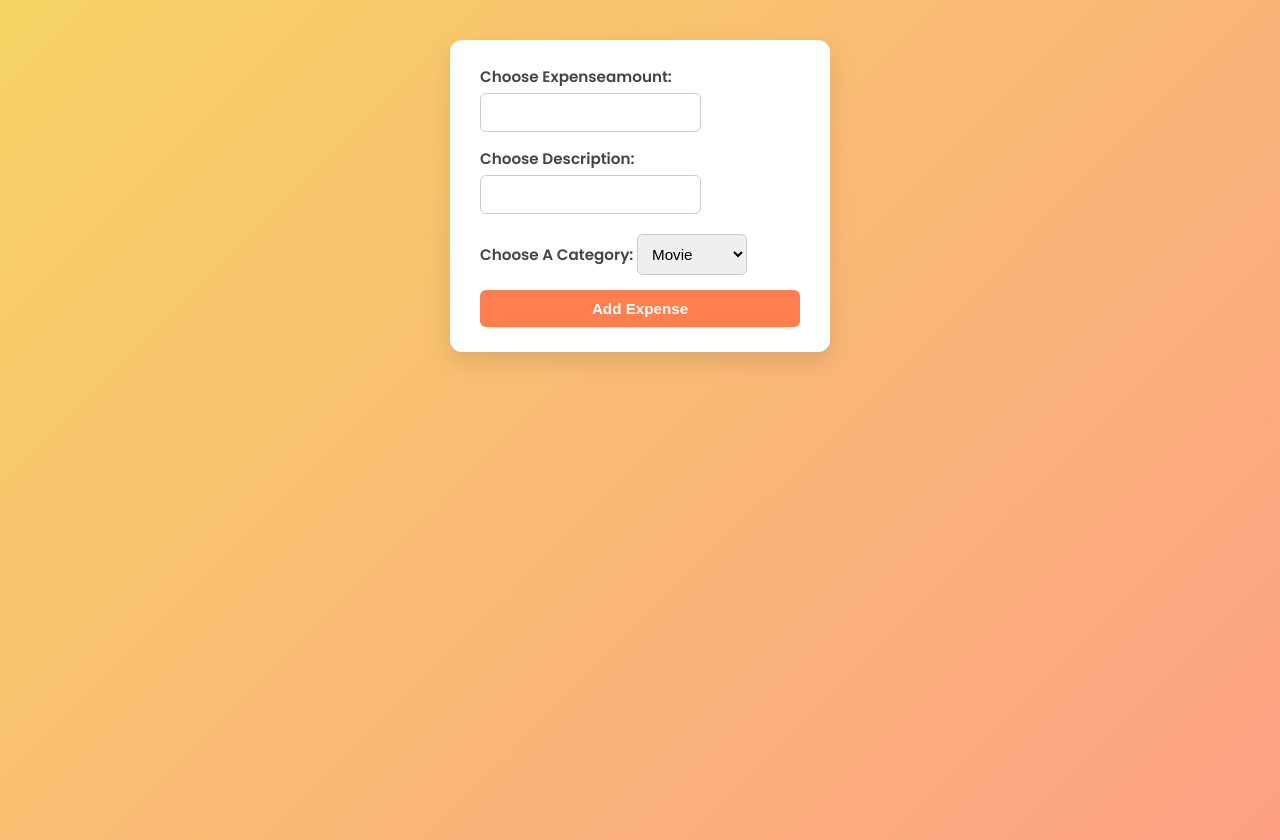
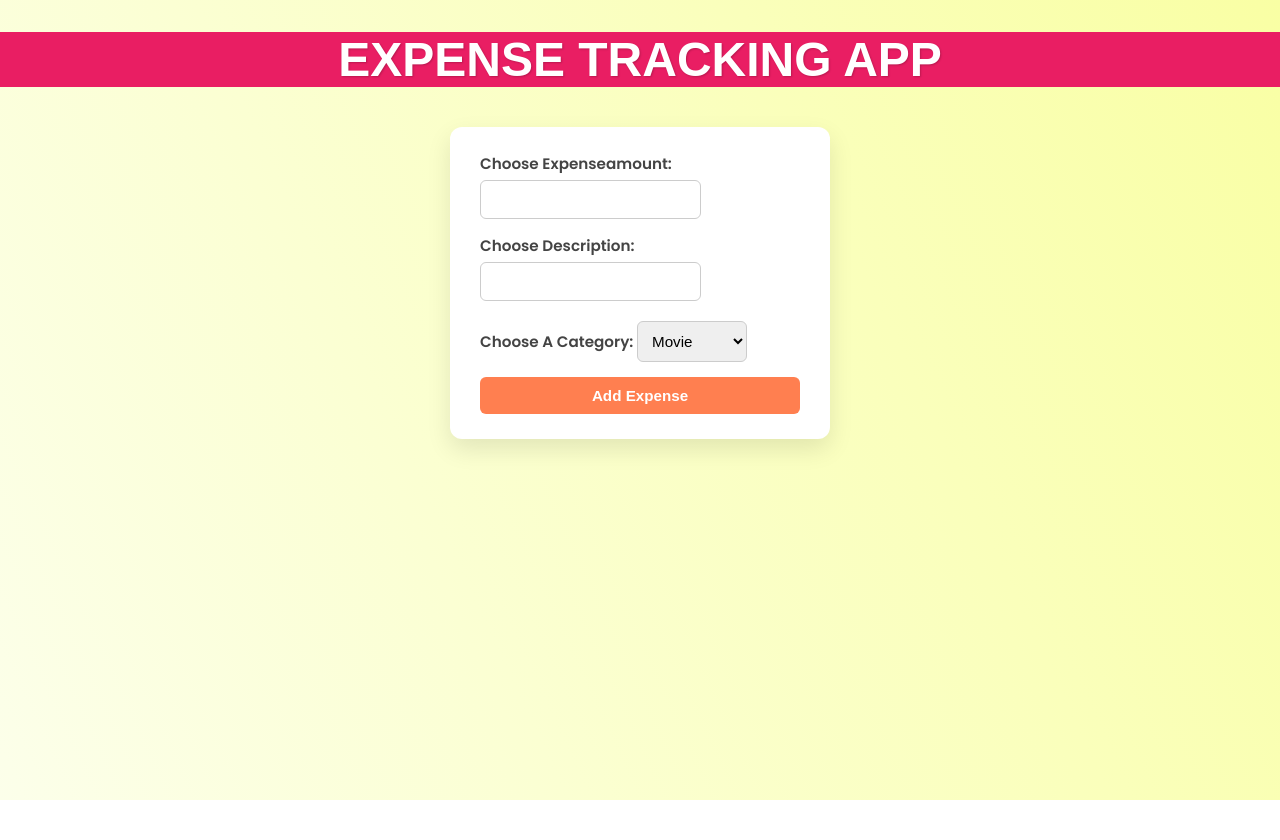
Before and after one commit to shailendrasharma28/Expense-tracking-app, a website: page index.html in a window 1280 px wide. After the commit the page ends 800 px from the top, so only its background shows below. Drawn offline with nearby package versions, Linux system fonts and the light colour scheme; no server answers.

Commit message:
expense tracking app full stack final

```diff
--- a/index.html
+++ b/index.html
@@ -8,6 +8,7 @@
     <script src="https://cdn.jsdelivr.net/npm/axios/dist/axios.min.js"></script>
 </head>
 <body>
+    <h1>EXPENSE TRACKING APP</h1>
     <form action="" id="form">
         <label for="expense-amount">
             Choose expenseamount:
--- a/public/src/styles.css
+++ b/public/src/styles.css
@@ -3,21 +3,26 @@
 
 body {
   font-family: 'Poppins', sans-serif;
-  background: linear-gradient(135deg, #f6d365, #fda085);
+  background: linear-gradient(245deg, #f9ffa4, #fcffea);
   margin: 0;
   padding: 0;
   min-height: 100vh;
   display: flex;
   flex-direction: column;
   align-items: center;
-  padding-top: 40px;
+  padding-top: 0px;
   animation: fadeIn 0.8s ease-in;
 }
 
 h1 {
-  font-size: 2rem;
-  margin-bottom: 20px;
-  color: #fff;
+  font-family: 'Poppins-Semibold', sans-serif;
+  font-size: 3rem;
+  font-weight: 800;
+  width: 100%;
+  text-align: center;
+  margin-bottom: 40px;
+  background-color: #e91e63;
+  color: #ffffff;
   text-shadow: 1px 1px 2px rgba(0,0,0,0.2);
   text-transform: capitalize;
 }
@@ -89,7 +94,7 @@ button:hover {
 
 .expense-list div:first-child {
   background-color: #ffffffdd;
-  padding: 15px 20px;
+  padding: 10px 20px;
   width: 100%;
   border-radius: 10px;
   box-shadow: 0 6px 16px rgba(0, 0, 0, 0.12);
@@ -161,7 +166,7 @@ button:hover {
 }
 
 /* === Buttons inside each item === */
-.expense-list button {
+.expense-list div button {
   margin-right: 10px;
   font-size: 0.85rem;
   padding: 7px 12px;
@@ -170,10 +175,12 @@ button:hover {
 
 .expense-list button:first-of-type {
   background-color: #f44336;
+  width: 90px;
 }
 
 .expense-list button:last-of-type {
   background-color: #2196f3;
+  width: 90px;
 }
 
 .expense-list button:hover {
```
